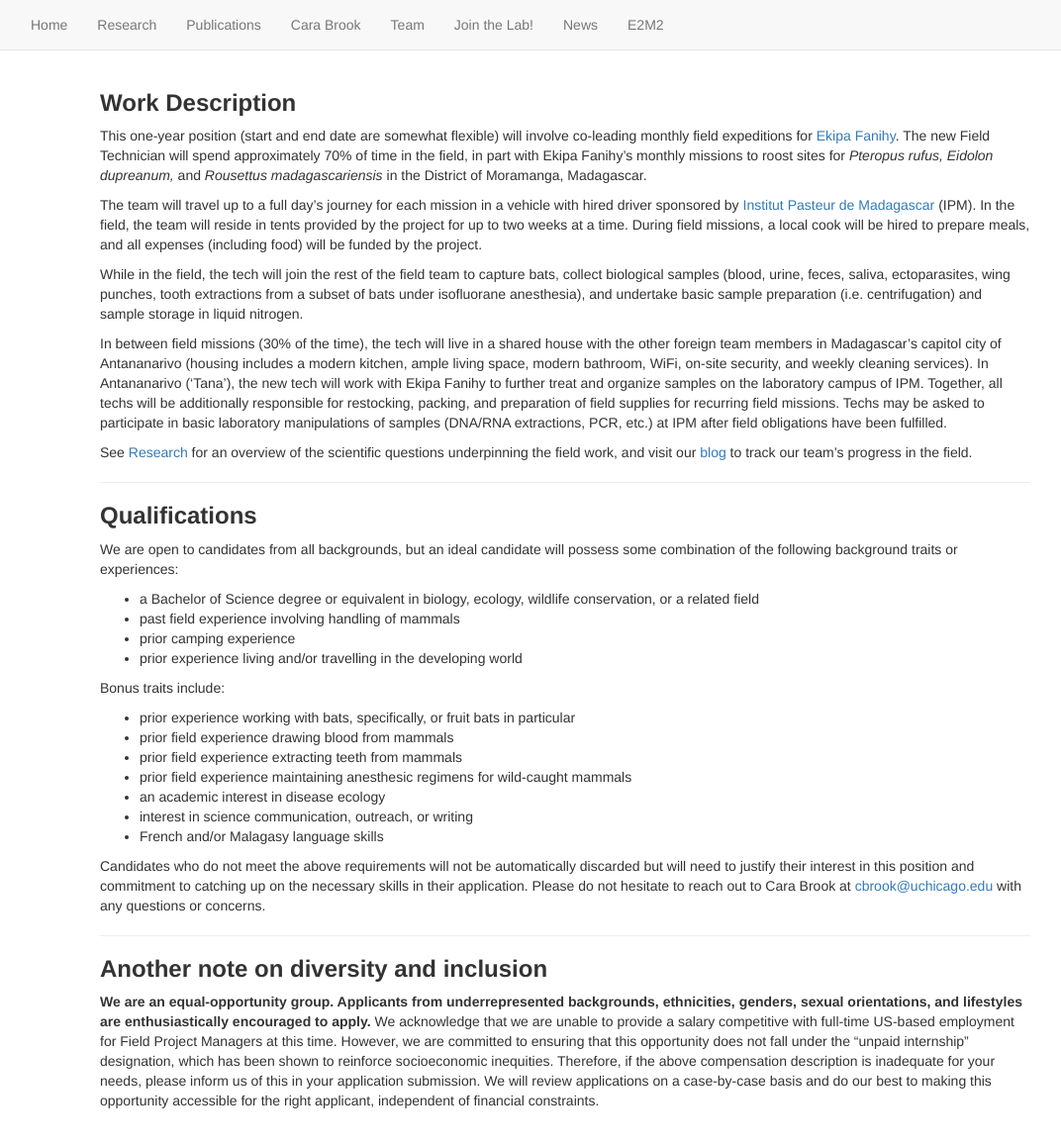
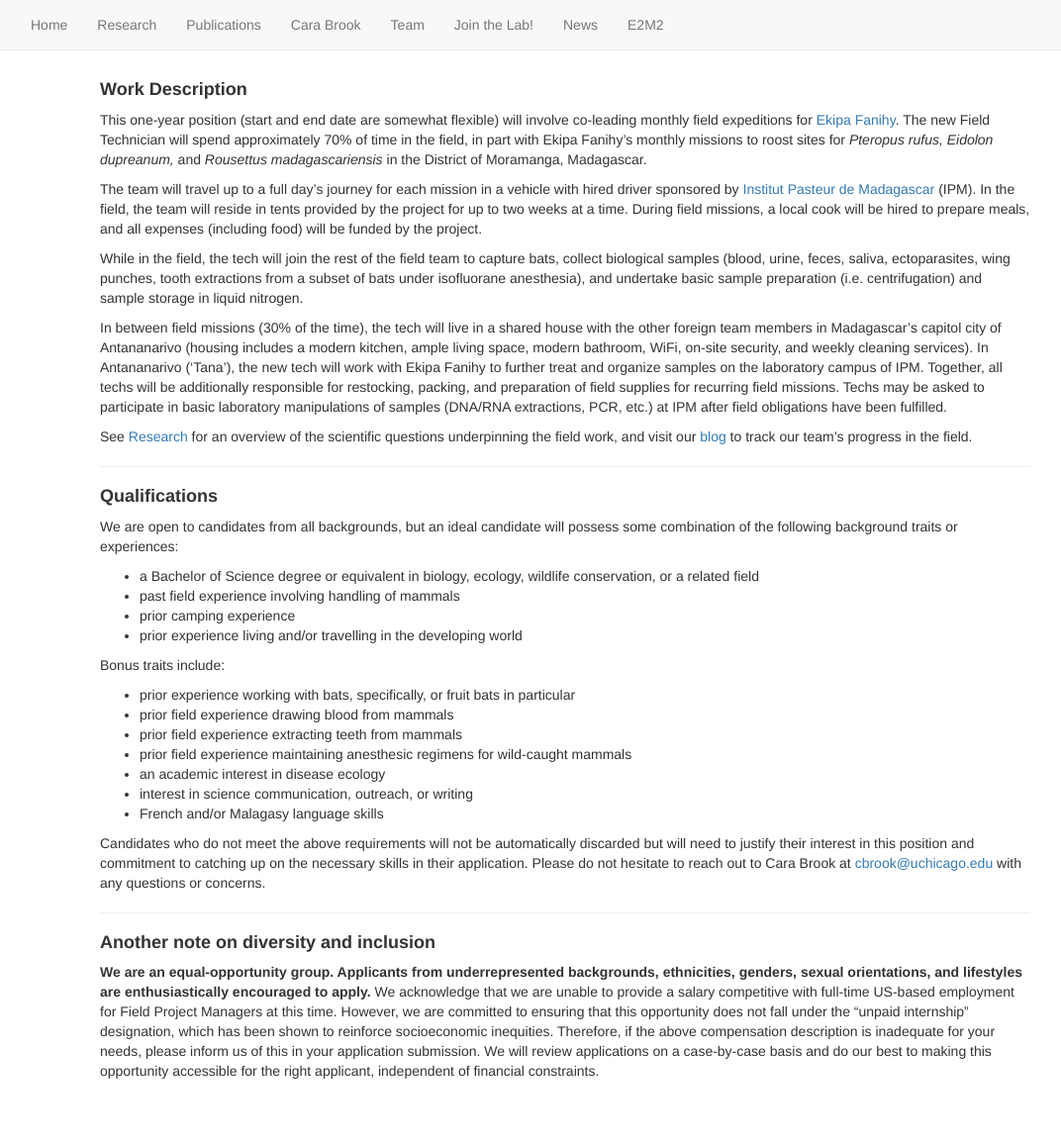
Before and after one commit to brooklabteam/www, a Jekyll site: the page built from fieldtechjob.md, in a window 1280 px wide and 1172 px high. Shown: the top 1159 px of the window at 99% size, without its empty margins (69-1141 px from the left). Built offline with Jekyll 4.4.1, drawn with Linux system fonts in a browser that asks for light colours.

```diff
--- a/fieldtechjob.md
+++ b/fieldtechjob.md
@@ -2,7 +2,7 @@
 title: "**Field Technician Position**"
 layout: default
 ---
-### **Work Description**
+#### **Work Description**
 
 This one-year position (start and end date are somewhat flexible) will involve co-leading monthly field expeditions for [Ekipa Fanihy](team.html). The new Field Technician will spend approximately 70% of time in the field, in part with Ekipa Fanihy's monthly missions to roost sites for *Pteropus rufus,* *Eidolon dupreanum,* and *Rousettus madagascariensis* in the District of Moramanga, Madagascar.
 
@@ -16,7 +16,7 @@ See [Research](research_interests.html) for an overview of the scientific questi
 
 ---
 
-### **Qualifications**
+#### **Qualifications**
 
 We are open to candidates from all backgrounds, but an ideal candidate will possess some combination of the following background traits or experiences:
 
@@ -39,6 +39,6 @@ Candidates who do not meet the above requirements will not be automatically disc
 
 ---
 
-### **Another note on diversity and inclusion**
+#### **Another note on diversity and inclusion**
 
 **We are an equal-opportunity group. Applicants from underrepresented backgrounds, ethnicities, genders, sexual orientations, and lifestyles are enthusiastically encouraged to apply.** We acknowledge that we are unable to provide a salary competitive with full-time US-based employment for Field Project Managers at this time. However, we are committed to ensuring that this opportunity does not fall under the "unpaid internship" designation, which has been shown to reinforce socioeconomic inequities. Therefore, if the above compensation description is inadequate for your needs, please inform us of this in your application submission. We will review applications on a case-by-case basis and do our best to making this opportunity accessible for the right applicant, independent of financial constraints.
```
Also changed, not shown: jointhelab.md (+4 -4 lines).
